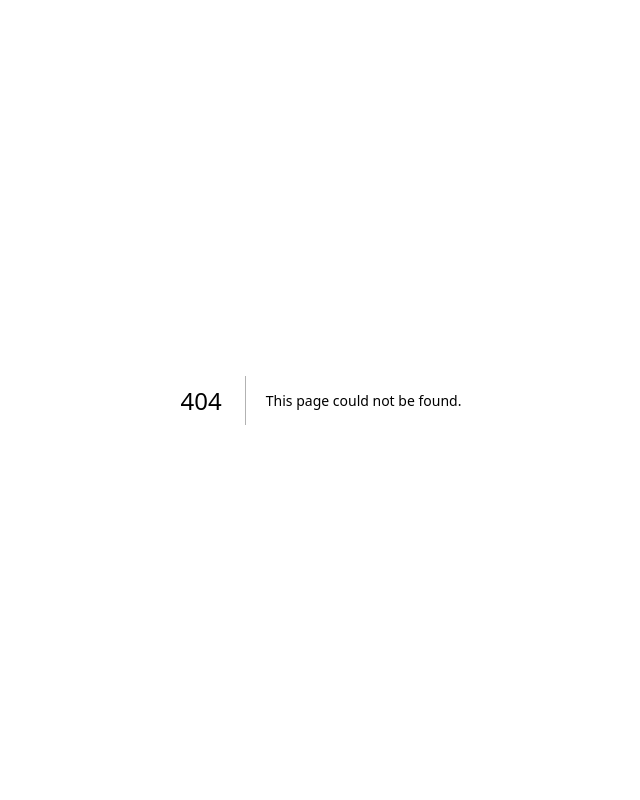
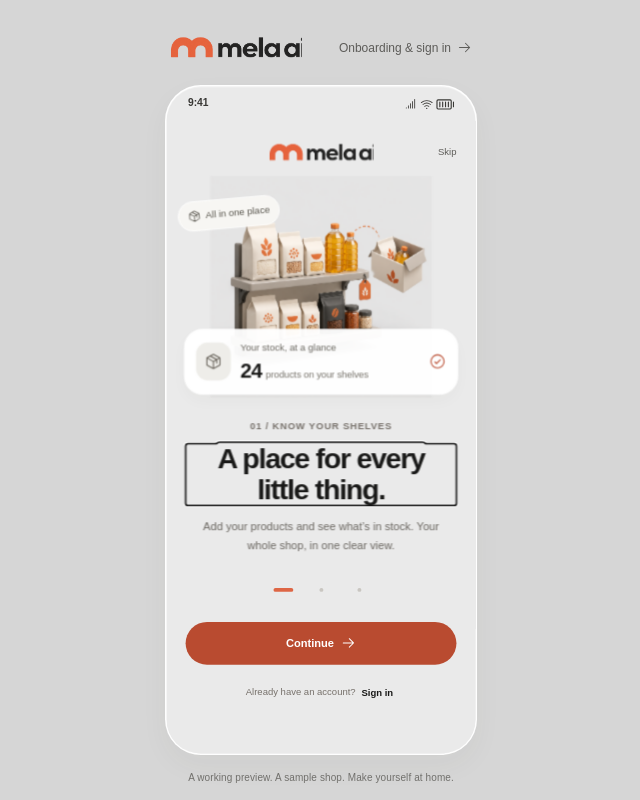
Before and after one commit to Ahlamv/mela-ai, a Next.js app: page /onboarding in a window 1280 px wide. Before the commit this address had no page. Shown: the whole page, without its empty margins (319-959 px from the left). Built offline with nearby package versions, Linux system fonts and the light colour scheme; a web font is replaced by a local one.

Commit message:
Make onboarding directly accessible from the preview

```diff
--- a/app/globals.css
+++ b/app/globals.css
@@ -36,6 +36,8 @@ svg { flex-shrink: 0; }
 .preview-caption { width: clamp(260px, calc(394px * var(--preview-scale, 1)), 394px); display: flex; align-items: center; justify-content: space-between; margin: 0 0 13px; padding: 0 5px; color: #5d5c59; }
 .phone-stage { width: calc(394px * var(--preview-scale, 1)); height: calc(846px * var(--preview-scale, 1)); }
 .preview-caption > span:last-child { font-size: 9px; font-weight: 500; letter-spacing: 1.6px; }
+.onboarding-preview-link { display: inline-flex; align-items: center; justify-content: flex-end; gap: 6px; min-height: 48px; font-size: 12px; text-decoration: none; }
+.onboarding-preview-link:hover { color: var(--accent-dark); }
 .brand-word { font-size: 26px; letter-spacing: -1.8px; font-weight: 680; color: #252523; }
 .brand-word > span { color: var(--accent); margin-left: 3px; font-size: 15px; font-weight: 550; letter-spacing: -.5px; }
 .phone-frame { width: 394px; height: 846px; background: var(--background); border: 2px solid rgba(255,255,255,.95); border-radius: 45px; position: relative; overflow: hidden; isolation: isolate; box-shadow: 0 1px 0 rgba(255,255,255,.3) inset, 0 14px 36px rgba(71,66,57,.045); transform: scale(var(--preview-scale, 1)); transform-origin: top left; }
--- /dev/null
+++ b/app/onboarding/page.tsx
@@ -0,0 +1,5 @@
+import MelaApp from "@/components/mela-app";
+
+export default function OnboardingPage() {
+  return <MelaApp forceOnboarding />;
+}
--- a/components/dev-data-preview.module.css
+++ b/components/dev-data-preview.module.css
@@ -2,6 +2,7 @@
 .preview :global(.screen-enter) { animation: none; }
 .toolbar { position: fixed; z-index: 100; bottom: max(8px, env(safe-area-inset-bottom)); left: 50%; transform: translateX(-50%); width: max-content; max-width: calc(100% - 16px); padding: 8px; background: #e4e4e7; border: 1px solid #a1a1aa; border-radius: 14px; color: #27272a; font-family: system-ui, sans-serif; }
 .toolbar p { margin: 0 4px 6px; font-size: 12px; line-height: 1.5; }
+.toolbar p a { display: inline-flex; align-items: center; min-height: 36px; font-weight: 600; text-decoration: underline; text-underline-offset: 3px; }
 .toolbar > div { display: flex; flex-wrap: wrap; gap: 4px; }
 .toolbar button { flex: 1 0 auto; min-height: 36px; padding: 6px 10px; border-radius: 9px; font: 12px/1.5 system-ui, sans-serif; white-space: nowrap; }
 .toolbar button[aria-pressed="true"] { background: white; }
--- a/components/dev-data-preview.tsx
+++ b/components/dev-data-preview.tsx
@@ -27,7 +27,7 @@ export default function DevDataPreview() {
   return <div className={styles.preview}>
     <MelaApp key={selection.mode} previewData={selection.data} />
     <aside className={styles.toolbar} aria-label="Development data preview">
-      <p>Development preview · {selection.mode === "saved" ? "Uses your saved shop" : "Temporary data · edits reset when switching"}</p>
+      <p>Development preview · <a href="/onboarding">Open onboarding &amp; sign in</a></p>
       <div role="group" aria-label="Review dataset">{(["saved", ...reviewModes] as Mode[]).map(mode => <button key={mode} type="button" aria-pressed={mode === selection.mode} onClick={() => select(mode)}>{labels[mode]}</button>)}</div>
     </aside>
   </div>;
--- a/components/mela-app.tsx
+++ b/components/mela-app.tsx
@@ -74,11 +74,11 @@ function ProductRow({ product, onClick, right }: { product: Product; onClick: ()
   return <button type="button" className="product-row" onClick={onClick}><ProductMark product={product} /><span className="product-copy"><strong>{product.name}</strong><span>ETB {money(product.price)} <span className="muted">/ {product.unit}</span></span></span><span className="product-end">{right ?? <><strong>{product.stock} <small>left</small></strong><StockStatus product={product} /></>}</span><CaretRight size={15} className="row-chevron" /></button>;
 }
 
-export default function MelaApp({ previewData }: { previewData?: ShopData } = {}) {
+export default function MelaApp({ previewData, forceOnboarding = false }: { previewData?: ShopData; forceOnboarding?: boolean } = {}) {
   const [data, setData] = useState<ShopData>(() => previewData ?? createDemoData());
   const dataRef = useRef(data);
   const [ready, setReady] = useState(false);
-  const [welcome, setWelcome] = useState(false);
+  const [welcome, setWelcome] = useState(forceOnboarding);
   const [hasSavedShop, setHasSavedShop] = useState(false);
   const [forecastSearch, setForecastSearch] = useState("");
   const [previewScale, setPreviewScale] = useState(1);
@@ -105,9 +105,10 @@ export default function MelaApp({ previewData }: { previewData?: ShopData } = {}
   }, []);
 
   useEffect(() => {
+    const replayIntroduction = forceOnboarding || new URLSearchParams(window.location.search).get("onboarding") === "1";
+    if (replayIntroduction) setWelcome(true);
     // Review fixtures are isolated from the owner's saved shop.
     if (previewData) { setReady(true); return () => { if (toastRef.current) clearTimeout(toastRef.current); }; }
-    const replayIntroduction = new URLSearchParams(window.location.search).get("onboarding") === "1";
     try {
       const saved = localStorage.getItem(STORAGE_KEY);
       if (saved) {
@@ -119,7 +120,7 @@ export default function MelaApp({ previewData }: { previewData?: ShopData } = {}
     } catch { setStorageWarning("Browser storage is unavailable. Changes cannot be saved until storage is enabled."); }
     setReady(true);
     return () => { if (toastRef.current) clearTimeout(toastRef.current); };
-  }, [previewData]);
+  }, [previewData, forceOnboarding]);
 
   function commit(next: ShopData, reset = false) {
     if (previewData) { dataRef.current = next; setData(next); return; }
@@ -211,7 +212,7 @@ export default function MelaApp({ previewData }: { previewData?: ShopData } = {}
   const screenNames: Record<Exclude<Screen, "main">, string> = { product: "Product details", add: "Add product", edit: "Edit product", receive: "Receive stock", forecast: "Demand & restock", settings: "Your demo shop" };
 
   return <IconContext.Provider value={ICON_STYLE}><main className="preview-stage" style={{ "--preview-scale": previewScale } as CSSProperties}>
-    <div className="preview-caption"><BrandLogo /><span>YOUR SHOP, A LITTLE CLEARER</span></div>
+    <div className="preview-caption"><BrandLogo /><a className="onboarding-preview-link" href="/onboarding">Onboarding &amp; sign in <ArrowRight size={15} /></a></div>
     <div className="phone-stage"><section className="phone-frame" aria-label="Mela AI mobile app prototype">
       <div className="status-bar" aria-hidden="true"><span>9:41</span><span><CellSignalFull size={17} /><WifiHigh size={17} /><BatteryFull size={23} /></span></div>
       <div key={`${route.tab}:${route.screen}:${route.productId ?? ""}`} className="app-scroll screen-enter" inert={!!pendingNavigation || welcome} ref={scrollRef} data-testid="app-viewport">
```
Also changed, not shown: 2 other files (tests, documents, lock files or other folders).
